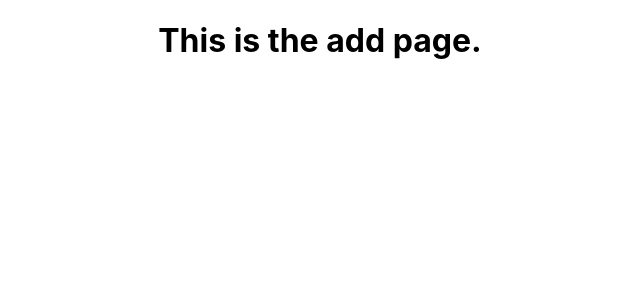
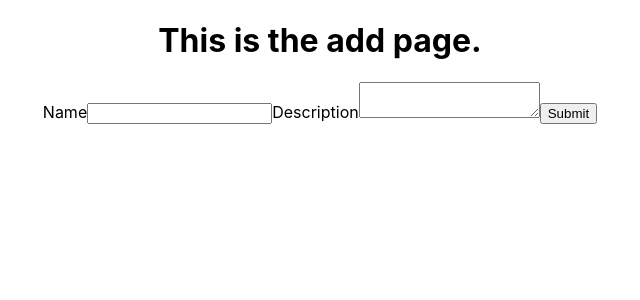
Before and after one commit to nmpham2/hack-at-uci-react-intro, a React (Create React App) app: page /add in a window 1280 px wide. Shown: the top 300 px of the page, without its empty margins (320-960 px from the left). Built offline with nearby package versions, Linux system fonts and the light colour scheme.

Commit message:
initial attempt at setting up Item component and Add page

```diff
--- /dev/null
+++ b/src/components/Item/Item.css
@@ -0,0 +1 @@
+/* TODO */
--- /dev/null
+++ b/src/pages/Add.css
@@ -0,0 +1 @@
+/* TODO */
--- a/src/pages/Add.js
+++ b/src/pages/Add.js
@@ -1,7 +1,48 @@
+import { useState } from "react";
+import { useNavigate } from "react-router-dom";
+
+function addItem(name, description) {
+  // TODO
+  console.log(name);
+  console.log(description);
+}
+
 function Add() {
+  const [name, setName] = useState("");
+  const [description, setDescription] = useState("");
+  const navigate = useNavigate();
+
   return (
-      <div className="Add">
-          <h1>This is the add page.</h1>
+    <div className="Add">
+      <h1>This is the add page.</h1>
+      <form
+        onSubmit={(event) => {
+          addItem(name, description);
+          event.preventDefault();
+          navigate("/home");
+        }}
+      >
+        <label>
+          Name
+          <input
+            type="text"
+            value={name}
+            onChange={(event) => {
+              setName(event.target.value);
+            }}
+          />
+        </label>
+        <label>
+          Description
+          <textarea
+            value={description}
+            onChange={(event) => {
+              setDescription(event.target.value);
+            }}
+          />
+        </label>
+        <input type="submit" value="Submit" />
+      </form>
     </div>
   );
 }
```
Also changed, not shown: src/components/Item/Item.js (added, +10 -0 lines).
